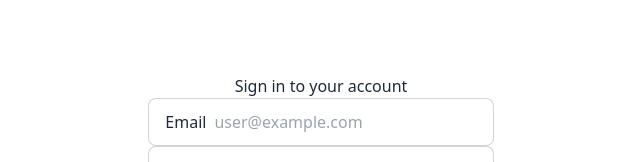
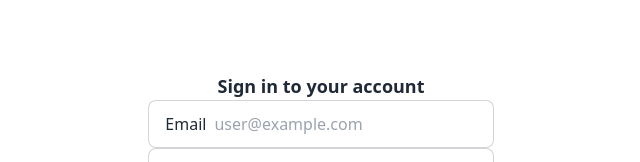
Before and after one commit to Ja-Uyoma/ticket-booking-application, a React (Vite) app: page /login in a window 1280 px wide. Shown: the part 230-392 px from the top of the page, without its empty margins (319-959 px from the left). Built offline with nearby package versions, Linux system fonts and the light colour scheme.

Commit message:
feat: style the sign in cta

```diff
--- a/src/client/routes/login.jsx
+++ b/src/client/routes/login.jsx
@@ -29,7 +29,7 @@ export default function Login() {
   return (
     <div className="form-control flex items-center justify-center h-screen">
       <div>
-        <h2 className="">Sign in to your account</h2>
+        <h2 className="text-lg font-bold">Sign in to your account</h2>
       </div>
 
       <div className="">
```
